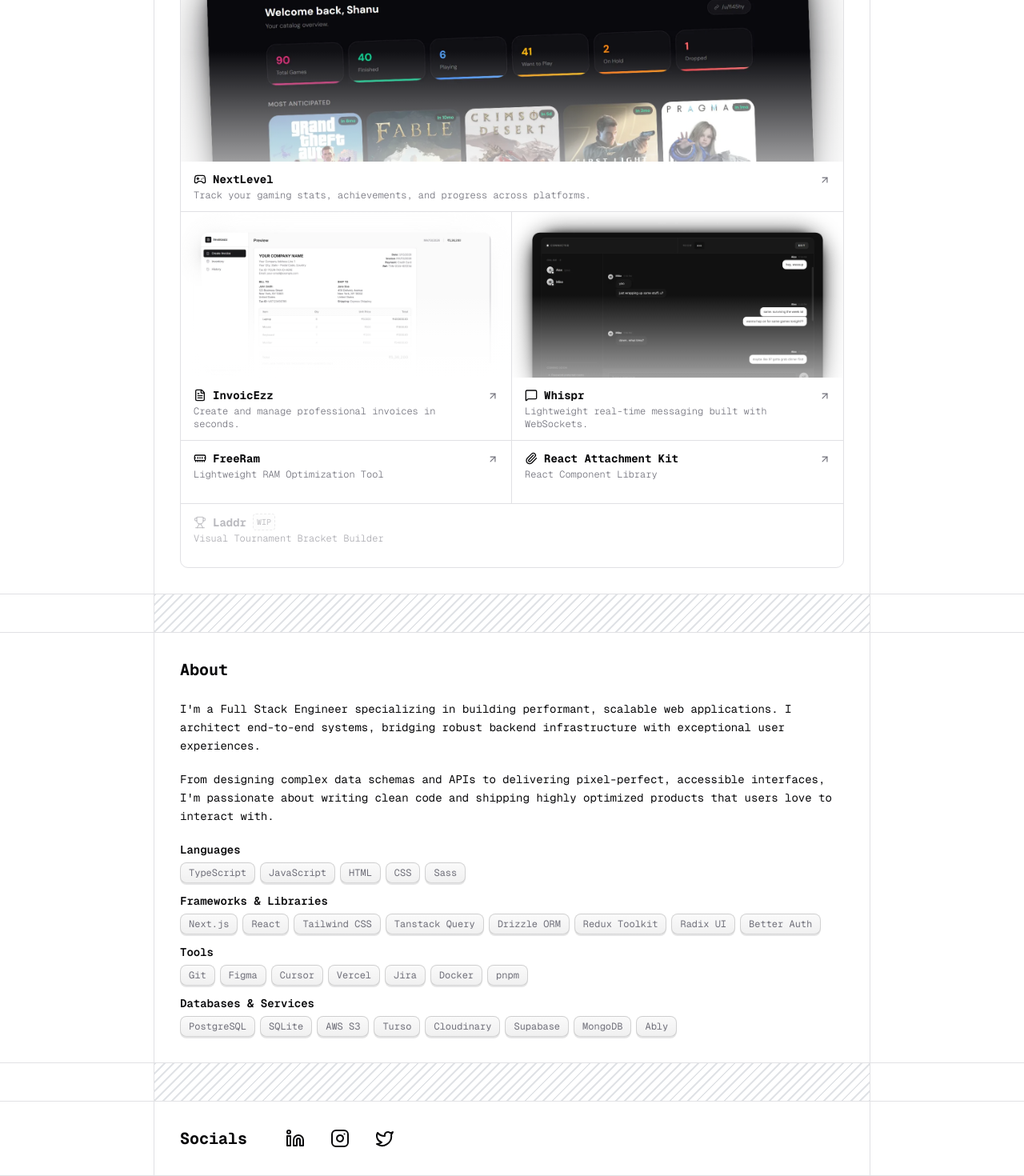
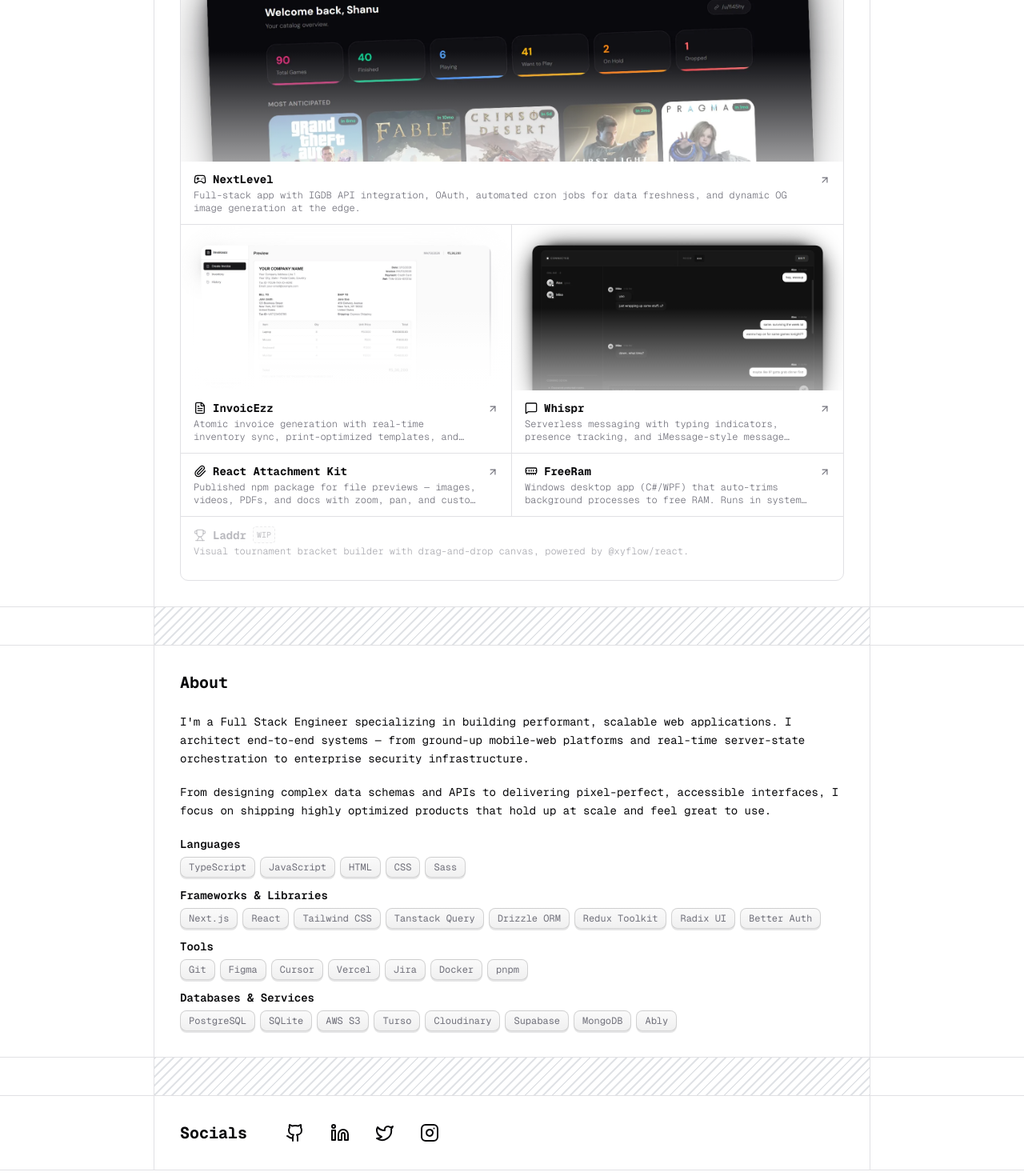
Before and after one commit to shanuflash/portfolio, a Next.js app: page / in a window 1280 px wide. Shown: the part 723-2193 px from the top of the page at 80% size. Built offline with nearby package versions, Linux system fonts and the light colour scheme.

Commit message:
update copies and CTAs

```diff
--- a/src/app/page.js
+++ b/src/app/page.js
@@ -33,9 +33,9 @@
                 </h1>
               </div>
               <p className="text-base text-muted-foreground font-light">
-                Full-stack curious,{' '}
+                Full Stack Engineer,{' '}
                 <span className="text-foreground/80 font-medium">
-                  frontend obsessed
+                  building end-to-end
                 </span>
                 .
               </p>
@@ -126,14 +126,15 @@
               <p>
                 I&apos;m a Full Stack Engineer specializing in building
                 performant, scalable web applications. I architect end-to-end
-                systems, bridging robust backend infrastructure with exceptional
-                user experiences.
+                systems — from ground-up mobile-web platforms and real-time
+                server-state orchestration to enterprise security
+                infrastructure.
               </p>
               <p>
                 From designing complex data schemas and APIs to delivering
-                pixel-perfect, accessible interfaces, I&apos;m passionate about
-                writing clean code and shipping highly optimized products that
-                users love to interact with.
+                pixel-perfect, accessible interfaces, I focus on shipping
+                highly optimized products that hold up at scale and feel great
+                to use.
               </p>
               <div className="space-y-3">
                 {[
--- a/src/components/navigation.js
+++ b/src/components/navigation.js
@@ -5,7 +5,7 @@
   const navLinks = [
     { href: '/', text: 'Home', isActive: currentPage === 'home' },
     { href: '/tools', text: 'Tools', isActive: currentPage === 'tools' },
-    { href: '/blog', text: 'Blog', isActive: currentPage === 'blog' },
+    // { href: '/blog', text: 'Blog', isActive: currentPage === 'blog' },
   ];
 
   if (showAdminLink) {
--- a/src/data/portfolio.js
+++ b/src/data/portfolio.js
@@ -281,8 +281,8 @@
     icon: 'Gamepad2',
     name: 'NextLevel',
     status: 'Live',
-    description: 'Personal Gaming Dashboard',
-    tagline: 'Track your gaming stats, achievements, and progress across platforms.',
+    description: 'Game Tracking Platform',
+    tagline: 'Full-stack app with IGDB API integration, OAuth, automated cron jobs for data freshness, and dynamic OG image generation at the edge.',
     image: '/projects/nextlevel.webp',
     isDark: true,
     size: 'large',
@@ -293,8 +293,8 @@
     icon: 'FileText',
     name: 'InvoicEzz',
     status: 'Live',
-    description: 'Minimalist Invoicing Tool',
-    tagline: 'Create and manage professional invoices in seconds.',
+    description: 'Invoice & Inventory System',
+    tagline: 'Atomic invoice generation with real-time inventory sync, print-optimized templates, and auto stock deduction.',
     image: '/projects/invoicezz.webp',
     size: 'medium',
     isExternal: true,
@@ -304,11 +304,20 @@
     icon: 'MessageSquare',
     name: 'Whispr',
     status: 'Live',
-    description: 'Real-time Chat Application',
-    tagline: 'Lightweight real-time messaging built with WebSockets.',
+    description: 'Real-time Chat with Ably',
+    tagline: 'Serverless messaging with typing indicators, presence tracking, and iMessage-style message grouping — no backend database.',
     image: '/projects/whispr.webp',
     isDark: true,
     size: 'medium',
+    isExternal: true,
+  },
+  {
+    href: 'https://www.npmjs.com/package/react-attachment-kit',
+    icon: 'Paperclip',
+    name: 'React Attachment Kit',
+    status: 'Live',
+    description: 'Published npm package for file previews — images, videos, PDFs, and docs with zoom, pan, and custom controls.',
+    size: 'small',
     isExternal: true,
   },
   {
@@ -316,16 +325,7 @@
     icon: 'MemoryStick',
     name: 'FreeRam',
     status: 'Live',
-    description: 'Lightweight RAM Optimization Tool',
-    size: 'small',
-    isExternal: true,
-  },
-  {
-    href: 'https://www.npmjs.com/package/react-attachment-kit',
-    icon: 'Paperclip',
-    name: 'React Attachment Kit',
-    status: 'Live',
-    description: 'React Component Library',
+    description: 'Windows desktop app (C#/WPF) that auto-trims background processes to free RAM. Runs in system tray.',
     size: 'small',
     isExternal: true,
   },
@@ -334,7 +334,7 @@
     icon: 'Trophy',
     name: 'Laddr',
     status: 'Live',
-    description: 'Visual Tournament Bracket Builder',
+    description: 'Visual tournament bracket builder with drag-and-drop canvas, powered by @xyflow/react.',
     isWIP: true,
     size: 'small',
     isExternal: true,
@@ -343,19 +343,24 @@
 
 export const socialLinks = [
   {
+    href: 'https://github.com/shanuflash',
+    icon: 'Github',
+    alt: 'GitHub',
+  },
+  {
     href: 'https://www.linkedin.com/in/shanuflash/',
     icon: 'Linkedin',
     alt: 'LinkedIn',
   },
   {
+    href: 'https://x.com/shanuflash',
+    icon: 'Twitter',
+    alt: 'X',
+  },
+  {
     href: 'https://instagram.com/shanuflash',
     icon: 'Instagram',
     alt: 'Instagram',
-  },
-  {
-    href: 'https://x.com/shanuflash',
-    icon: 'Twitter',
-    alt: 'X',
   },
 ];
 
```
